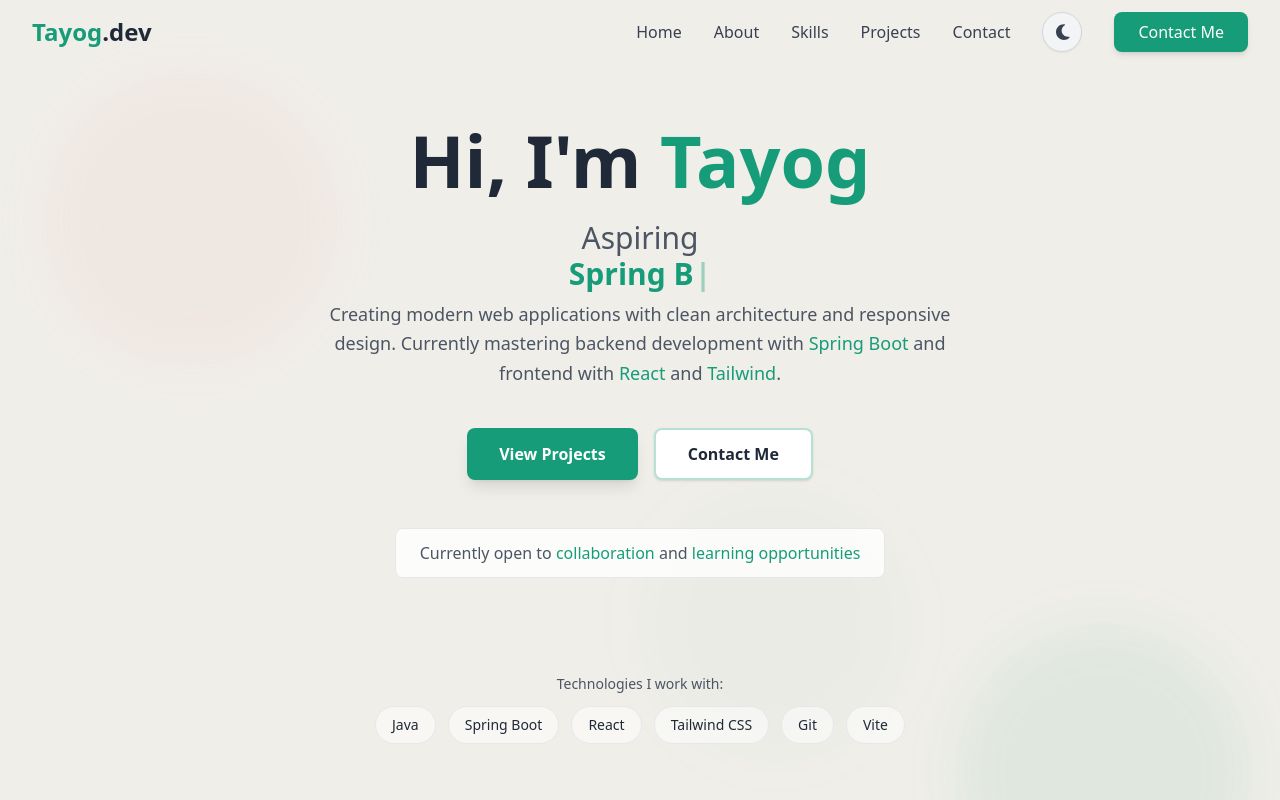
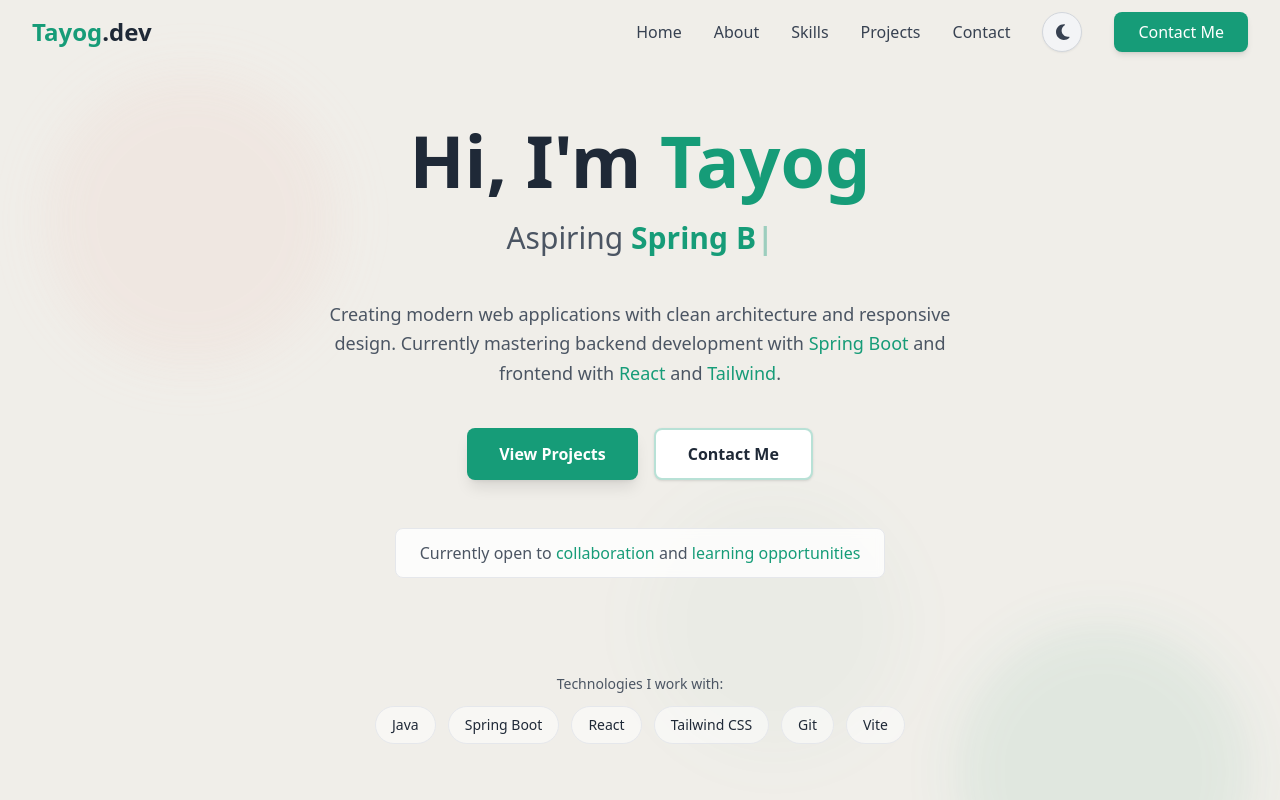
Before and after one commit to Kamen-Rider-Tayog/tayog-portfolio, a React (Vite) app in the folder frontend/: page / in a window 1280 px wide. Shown: the top 800 px of the page. Built offline with nearby package versions, Linux system fonts and the light colour scheme.

Commit message:
Update Projects Component Styling

```diff
--- a/frontend/src/components/Hero.jsx
+++ b/frontend/src/components/Hero.jsx
@@ -86,9 +86,9 @@ const Hero = () => {
         {/* Animated Subtitle */}
         <motion.h2
           variants={itemVariants}
-          className="text-2xl md:text-3xl text-gray-600 dark:text-gray-300 mb-8 font-medium h-12"
+          className="text-2xl md:text-3xl text-gray-600 dark:text-gray-300 mb-8 font-medium h-12 inline-flex"
         >
-          Aspiring{' '}
+          Aspiring&nbsp;{' '}
           <span className="text-[#169C78] dark:text-[#4ECDC4] font-semibold">
             <Typewriter
               options={{
--- a/frontend/src/components/Projects.jsx
+++ b/frontend/src/components/Projects.jsx
@@ -247,7 +247,7 @@ const Projects = () => {
               <div className="flex justify-end mb-4">
                 <motion.div
                   whileHover={{ scale: 1.2, rotate: 5 }}
-                  className="flex items-center text-yellow-500 bg-yellow-50 dark:bg-yellow-900/20 px-2 py-1 rounded-full"
+                  className="flex items-center text-[#F0EEE9] bg-[#FBB6CE] dark:text-[#374151] dark:bg-[#FBB6CE] px-2 py-1 rounded-full"
                 >
                   <FiStar className="mr-1" />
                   <span className="text-sm font-medium">{project.stars}</span>
```
